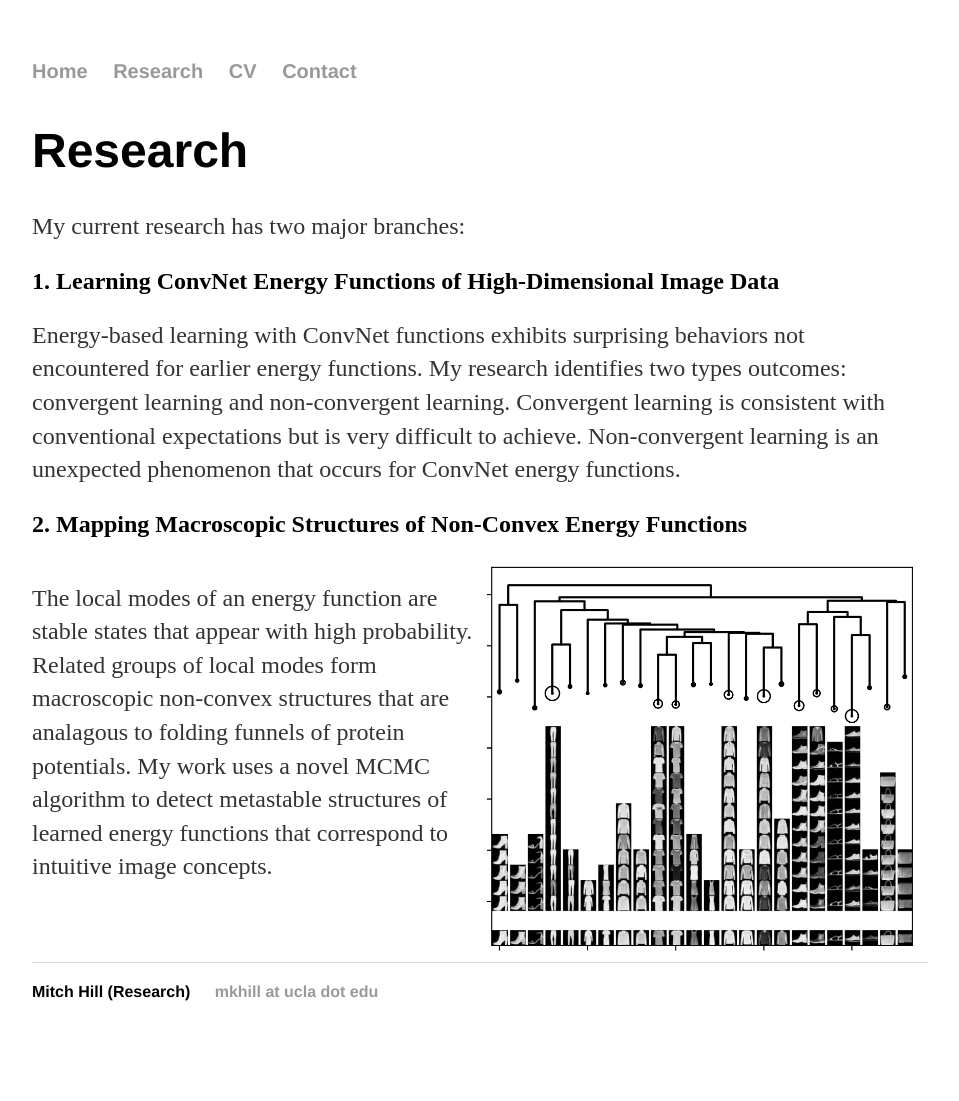
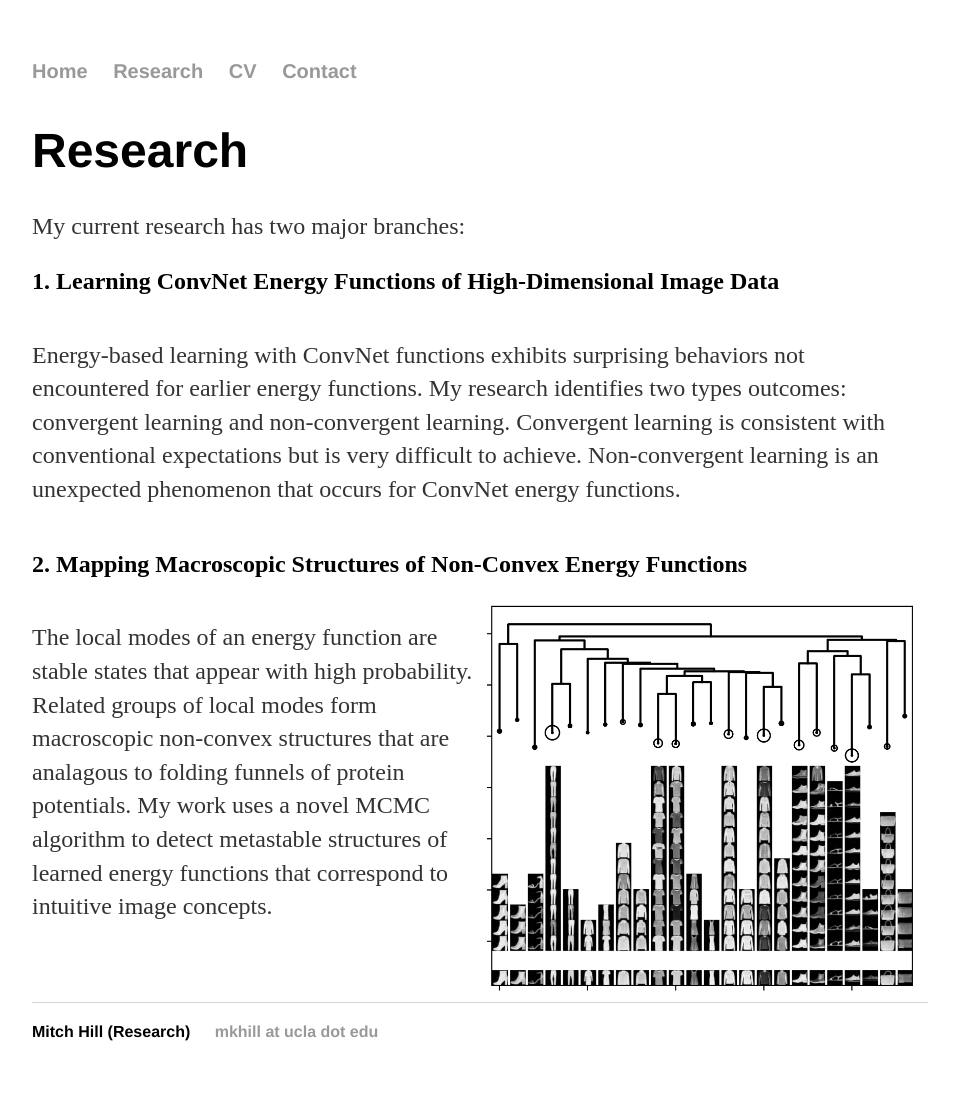
Before and after one commit to point0bar1/point0bar1.github.io, a Jekyll site: the page built from research/index.html, in a window 1280 px wide. Shown: the whole page, without its empty margins (160-1119 px from the left). Built offline with Jekyll 4.4.1, drawn with Linux system fonts in a browser that asks for light colours; before the commit the page ends 1061 px from its top, so only the background shows below that.

Commit message:
Update index.html

```diff
--- a/research/index.html
+++ b/research/index.html
@@ -9,16 +9,15 @@ title: Mitch Hill (Research)
 </p>
 
 <h2>1. Learning ConvNet Energy Functions of High-Dimensional Image Data</h2>
-
+<div style="overflow:auto">
 <p>
   Energy-based learning with ConvNet functions exhibits surprising behaviors not encountered for earlier energy functions.
   My research identifies two types outcomes: convergent learning and non-convergent learning.
   Convergent learning is consistent with conventional expectations but is very difficult to achieve.
   Non-convergent learning is an unexpected phenomenon that occurs for ConvNet energy functions.
 </p>
-
+</div>
 <h2>2. Mapping Macroscopic Structures of Non-Convex Energy Functions</h2>
-
 <div style="overflow:auto">
   <div style="float:right"><img src="fashion_mnist_viz.png" width=450></div>
 <p>
```
